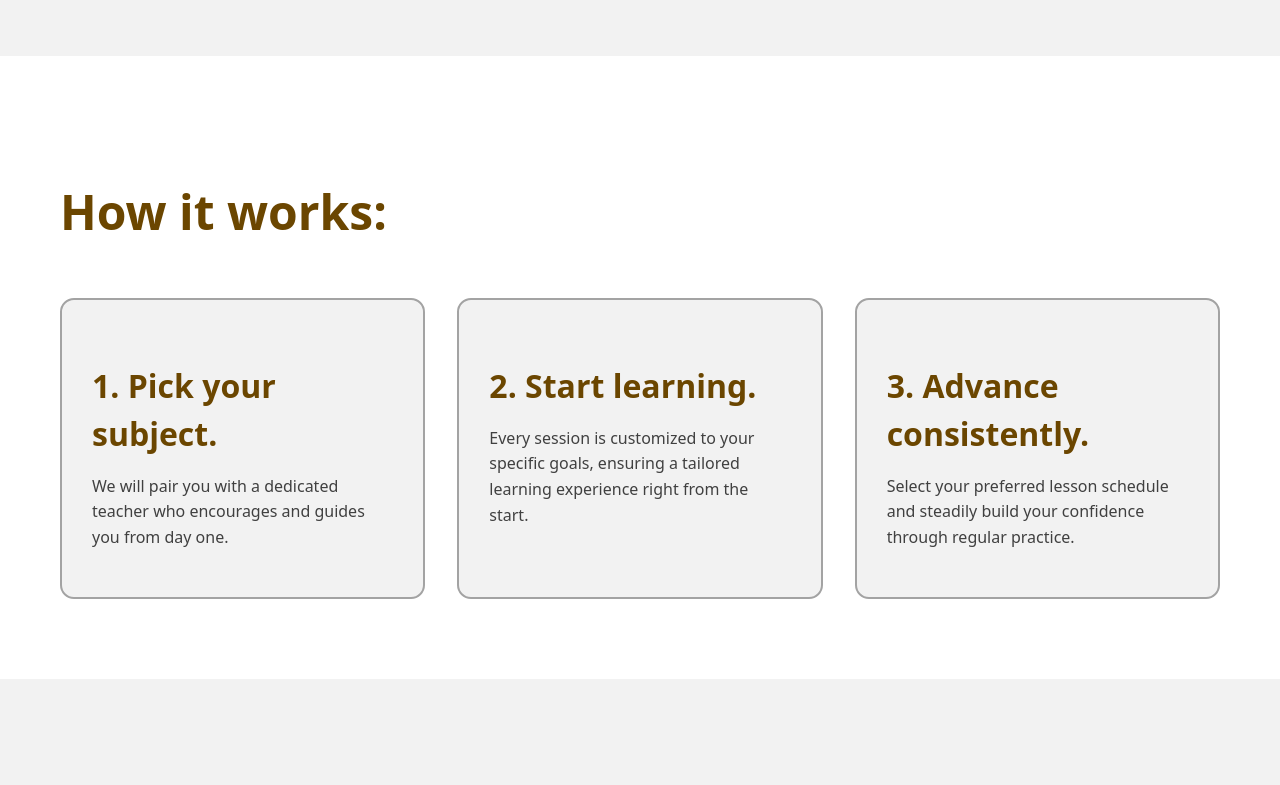
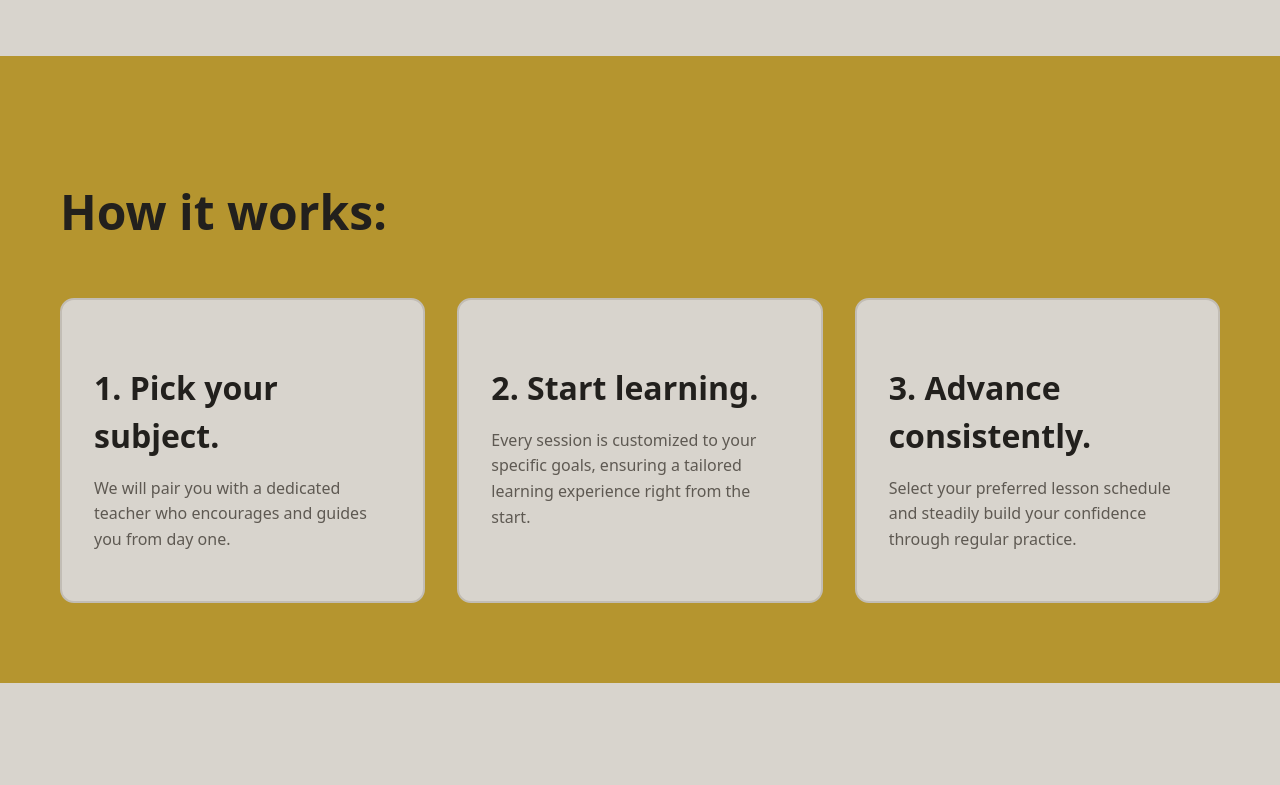
Before and after one commit to mikcoffee/learnplat, a plain HTML site: page pages/index.html in a window 1280 px wide. Shown: the part 615-1400 px from the top of the page. Drawn offline with Linux system fonts and the light colour scheme.

Commit message:
Changed color palette for light version

```diff
--- a/css/styles.css
+++ b/css/styles.css
@@ -1,14 +1,19 @@
 :root {
+
   /* Light — Pure White / Dark Bronze / Onyx */
-  --color-bg: #F2F2F2;
-  --color-surface: #FFFFFF;
-  --color-surface-alt: #E8E8E8;
-  --color-border: #A3A3A3;
-  --color-primary: #6B4600;
-  --color-primary-hover: #4A3000;
-  --color-text: #0A0A0A;
-  --color-text-muted: #404040;
-  --color-on-primary: #FFFFFF;
+  --color-bg: #D8D4CD;
+  --color-surface: #F2EFE9;
+  --color-surface-alt: #E8E5DE;
+  --color-border: #C2BDB5;
+  --color-primary: #D4AF37;
+  --color-primary-hover: #B5952F;
+  --color-text: #22201D;
+  --color-text-muted: #5E5952;
+  --color-on-primary: #121212;
+  /* main page only */
+  --color-bg2: #B5952F;
+  --color-text2: #22201D;
+
 
   /* Typography */
   --font-family-base: system-ui, -apple-system, "Segoe UI", Roboto, sans-serif;
@@ -38,6 +43,9 @@
     --color-text: #E8E8E8;
     --color-text-muted: #A0A0A0;
     --color-on-primary: #121212;
+    /* main page only */
+    --color-bg2: #1E1E1E;
+    --color-text2: #D4AF37;
   }
 }
 
@@ -178,7 +186,6 @@ input:focus-visible {
     text-align: center;
     margin: 0;
     padding: 0;
-
 }
 
 .hero h1 {
@@ -206,13 +213,13 @@ input:focus-visible {
 
 .how-it-works {
     padding: 80px 60px;
-    background-color: var(--color-surface);
+    background-color: var(--color-bg2);
 }
 
 .section-title {
     font-size: 48px;
     font-weight: var(--font-weight-bold);
-    color: var(--color-primary);
+    color: var(--color-text2);
     margin-bottom: 50px;
 }
 
@@ -225,14 +232,14 @@ input:focus-visible {
 .step-card {
     border: 2px solid var(--color-border);
     border-radius: var(--radius-lg);
-    padding: 30px;
+    padding: var(--spacing-xl);
     background: var(--color-bg);
 }
 
 .step-title {
     font-size: 32px;
     font-weight: var(--font-weight-bold);
-    color: var(--color-primary);
+    color: var(--color-text2);
     margin-bottom: var(--spacing-md);
 }
 
```
